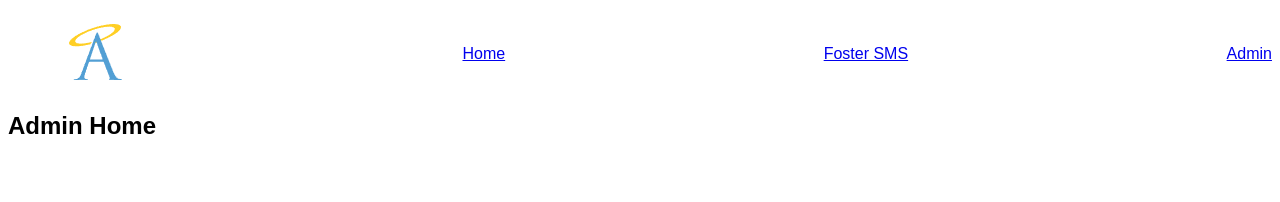
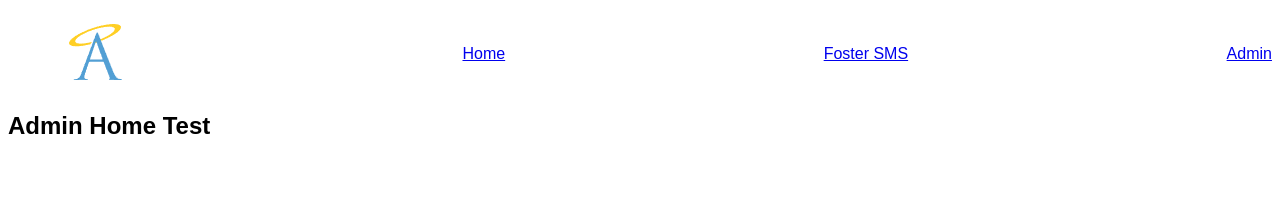
Before and after one commit to kyaagoggins/fetch-my-story, a React (Vite) app: page /admin in a window 1280 px wide. Shown: the top 202 px of the page. Built offline with nearby package versions, Linux system fonts and the light colour scheme.

Commit message:
push test

```diff
--- a/src/admin/AdminHome.jsx
+++ b/src/admin/AdminHome.jsx
@@ -2,6 +2,6 @@ import React from "react";
 
 export default function AdminHome () {
     return (
-        <h2>Admin Home</h2>
+        <h2>Admin Home Test</h2>
     )
 };
```
